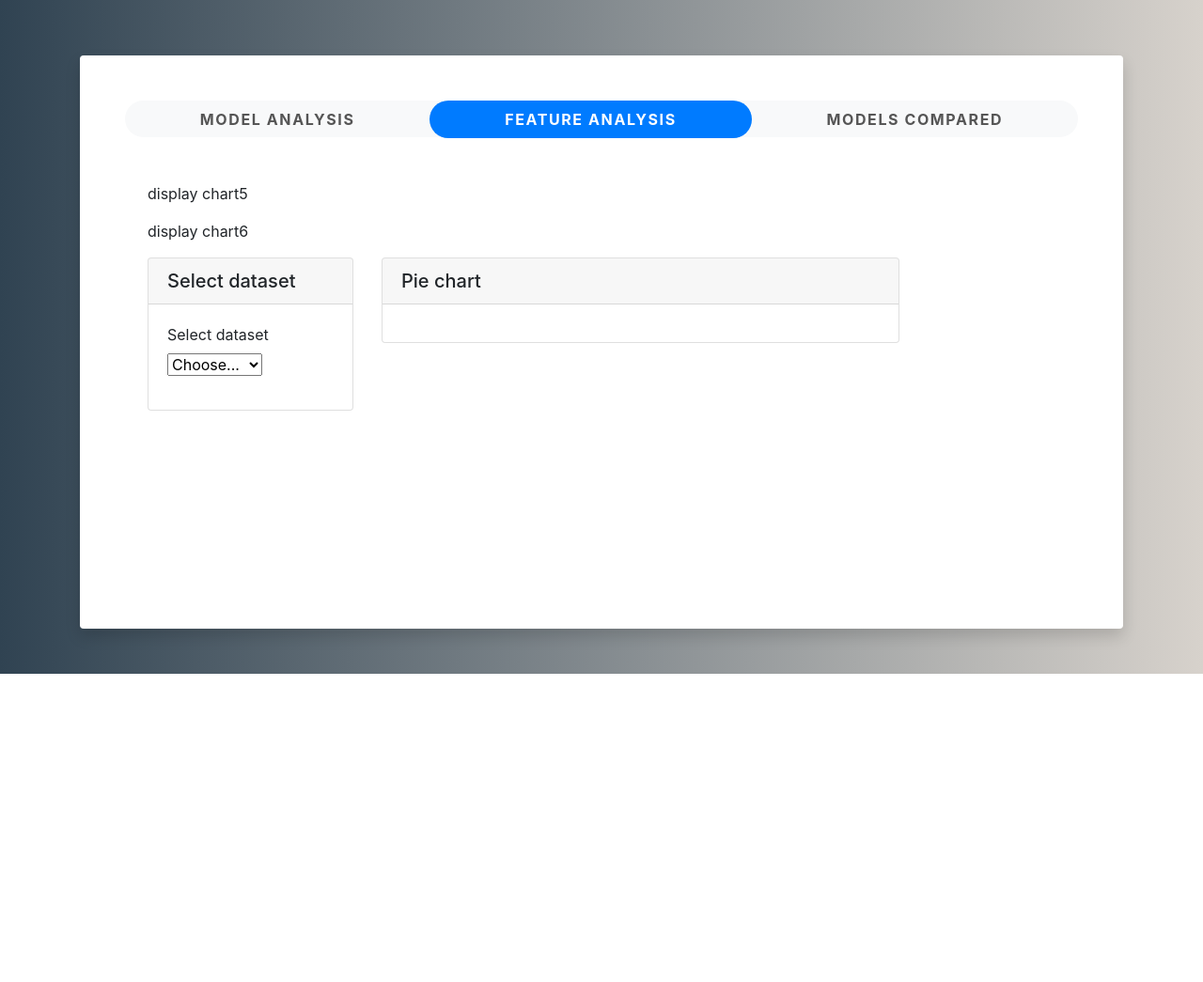
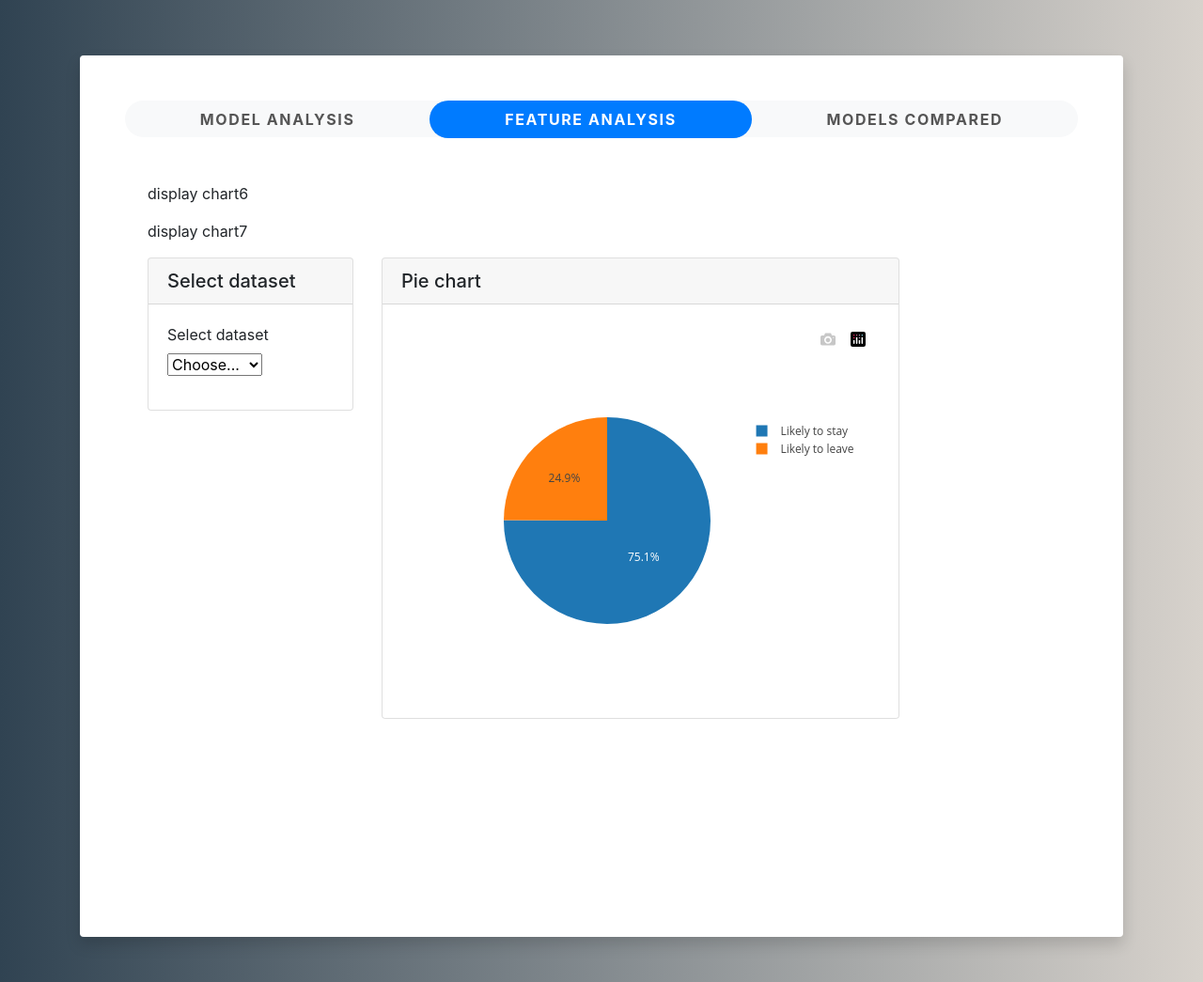
Before and after one commit to mermaidzhang/Job-Change-of-Data-Scientists, a Flask app: template templates/index.html in a window 1280 px wide, after a click on "FEATURE ANALYSIS". Shown: the part 253-1298 px from the top of the page at 94% size. Before the commit the page ends 970 px from the top, so only its background shows below. Run offline with Flask 2, Linux system fonts and the light colour scheme; the template is opened without the code that fills it, so the values that code supplies are empty; some libraries are stand-ins or nearby versions.

Commit message:
Add pie chart to tab2

```diff
--- a/app.py
+++ b/app.py
@@ -65,6 +65,9 @@ def pilot():
     chart2 = np.unique(y,return_counts = True)[1]
     chart2 = pd.DataFrame(chart2)[0]
 
+    chart5 = np.unique(y,return_counts = True)[1]
+    chart5 = pd.DataFrame(chart2)[0]
+
     # accuracy report
     chart4, chart3 = result_metrics(y, predicted, 'RandomForest')
 
@@ -75,10 +78,10 @@ def pilot():
 
     #jsonify the data frames
     chart2=json.loads(chart2.to_json(orient='records'))
-
+    chart5=json.loads(chart5.to_json(orient='records'))
 
     # render the webpage with the data passed
-    return render_template('index.html',chart1=chart1,chart2=chart2,chart3=chart3,chart4=chart4)
+    return render_template('index.html',chart1=chart1,chart2=chart2,chart3=chart3,chart4=chart4,chart5=chart5)
 
 if __name__ == '__main__':
     app.run(debug=True)
--- a/templates/index.html
+++ b/templates/index.html
@@ -170,11 +170,11 @@
           <!-- first tab container END -->
           <div id="second" role="tabpanel" aria-labelledby="second-tab" class="tab-pane fade px-4 py-5">
             <div>
-              <p> display chart5</p>
+              <p> display chart6</p>
             </div>
 
             <div id="displayTable">
-              <p> display chart6 </p>
+              <p> display chart7 </p>
 
             </div>
 
@@ -190,7 +190,7 @@
                       <div class="form-group">
                         <p>
                           <label for="select">Select dataset</label>
-                           <select id="drop3">
+                          <select id="drop3" onchange="drop2Handler(this.value)">
                            <option value="">Choose...</option>
                            <optgroup label="Datasets">
                            <option value="">Training</option>
@@ -209,30 +209,29 @@
                   <div class="card-body">
 
 
-                    <div id="chart8">
+                    <div id="chart5">
 
-                      <body>
-                        <div id='myDiv'>
-                          <script>
+                        <script>
 
-                          data_received = {{ train | safe }}
+                          data_received = {{ chart5 | safe }}
 
-                          var data = [{
-                          values: [100,300],
-                          labels: ['0', '1'],
+                           data = [
+                            {
+                          values: [14381,4777],
+                          labels: ['Likely to stay', 'Likely to leave'],
                           type: 'pie'
-                           }];
+                           }
+                          ];
 
                            var layout = {
-                              height: 300,
-                              width: 350
+                              height: 400,
+                              width: 500
                                  };
 
-                           Plotly.newPlot('myDiv', data, layout);
+                           Plotly.newPlot('chart5', data, layout);
 
-                          </script>
-                        </div>
-                      </body>
+                        </script>
+
                       <!-- Java script to create a Pie from data -->
 
                     </div>
@@ -243,7 +242,7 @@
             </div>
           <!-- tab 2 functionality -->
 
-		      <div id="third" role="tabpanel" aria-labelledby="third-tab" class="tab-pane fade px-4 py-5">
+		    <div id="third" role="tabpanel" aria-labelledby="third-tab" class="tab-pane fade px-4 py-5">
 
             <div id="displayChart">
               <p> display chart9 </p>
```
Also changed, not shown: static/js/eventHandler.js (line endings or trailing spaces).
